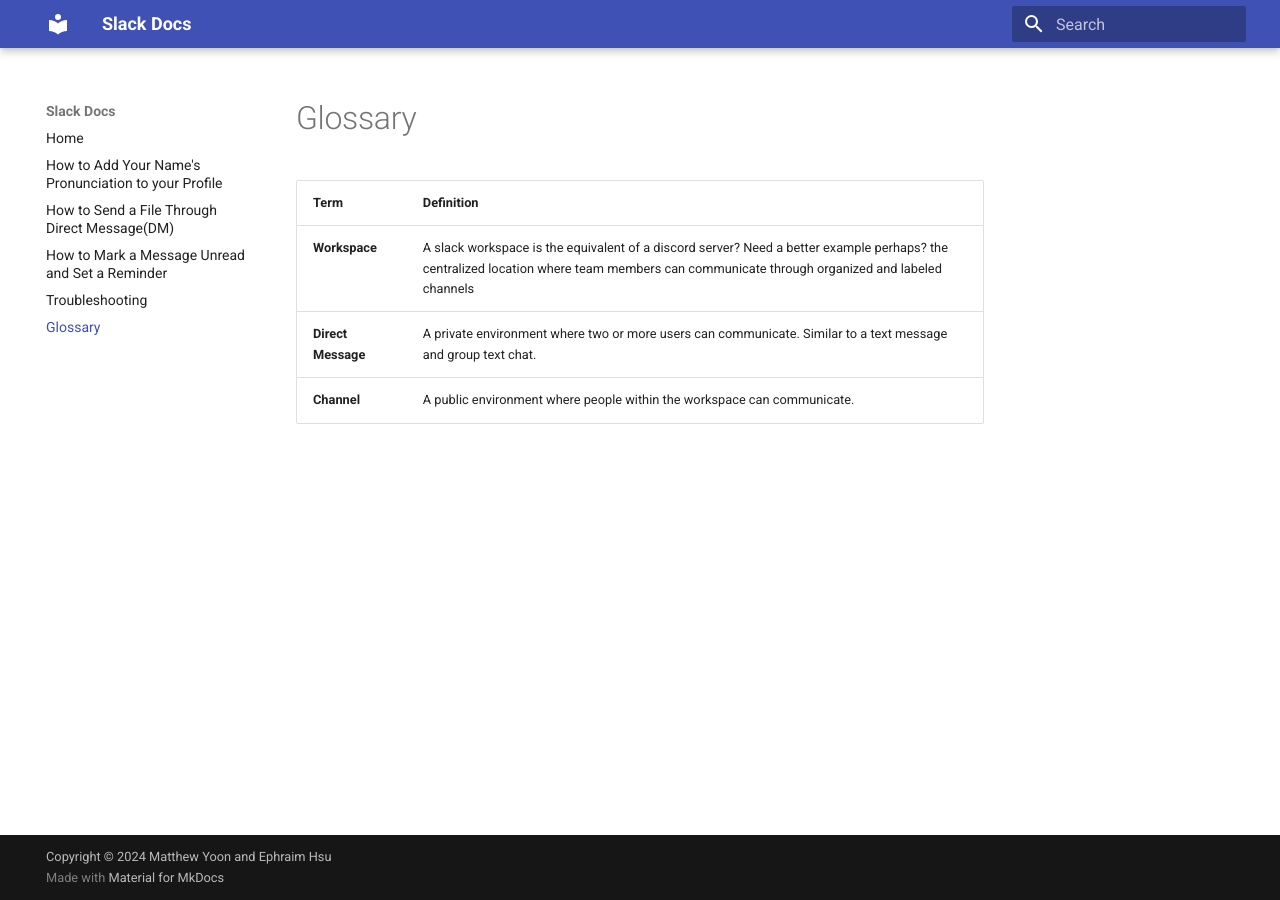
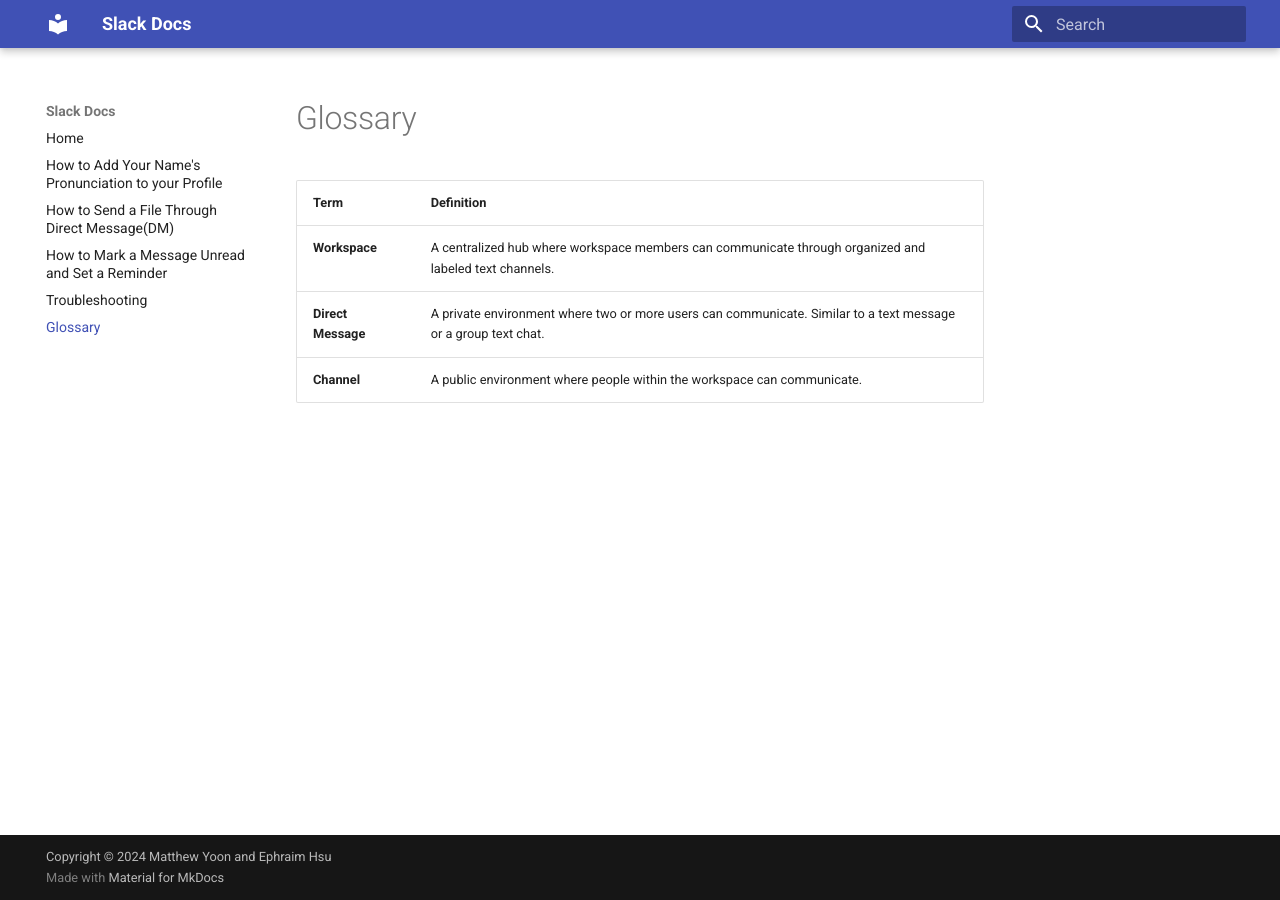
Before and after one commit to matthewy0987/COMM2216_SlackDocs, an MkDocs documentation site: the page built from docs/glossary.md, in a window 1280 px wide. Built offline with MkDocs 1.6.1 and Material for MkDocs 9.7.7, drawn with Linux system fonts in a browser that asks for light colours.

Commit message:
EDIT index.md and glossary.md

```diff
--- a/docs/glossary.md
+++ b/docs/glossary.md
@@ -1,5 +1,5 @@
 |**Term** | **Definition** |
 |-----------|------------------------|
-|**Workspace** |A slack workspace is the equivalent of a discord server? Need a better example perhaps? the centralized location where team members can communicate through organized and labeled channels|
-|**Direct Message** | A private environment where two or more users can communicate. Similar to a text message and group text chat.|
-|**Channel** | A public environment where people within the workspace can communicate.|
+|**Workspace** |A centralized hub where workspace members can communicate through organized and labeled text channels. |
+|**Direct Message** | A private environment where two or more users can communicate. Similar to a text message or a group text chat. |
+|**Channel** | A public environment where people within the workspace can communicate. |
```
Also changed, not shown: docs/index.md (+2 -1 lines).
